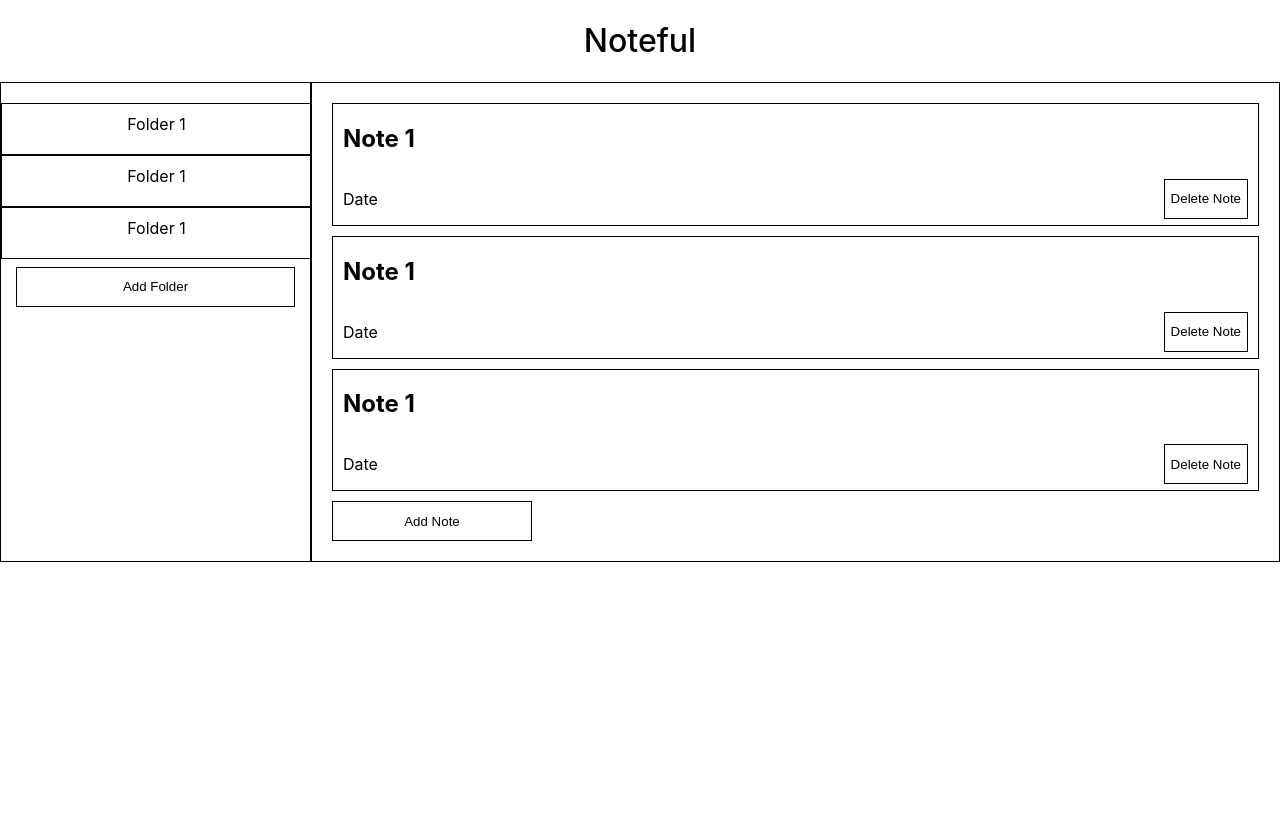
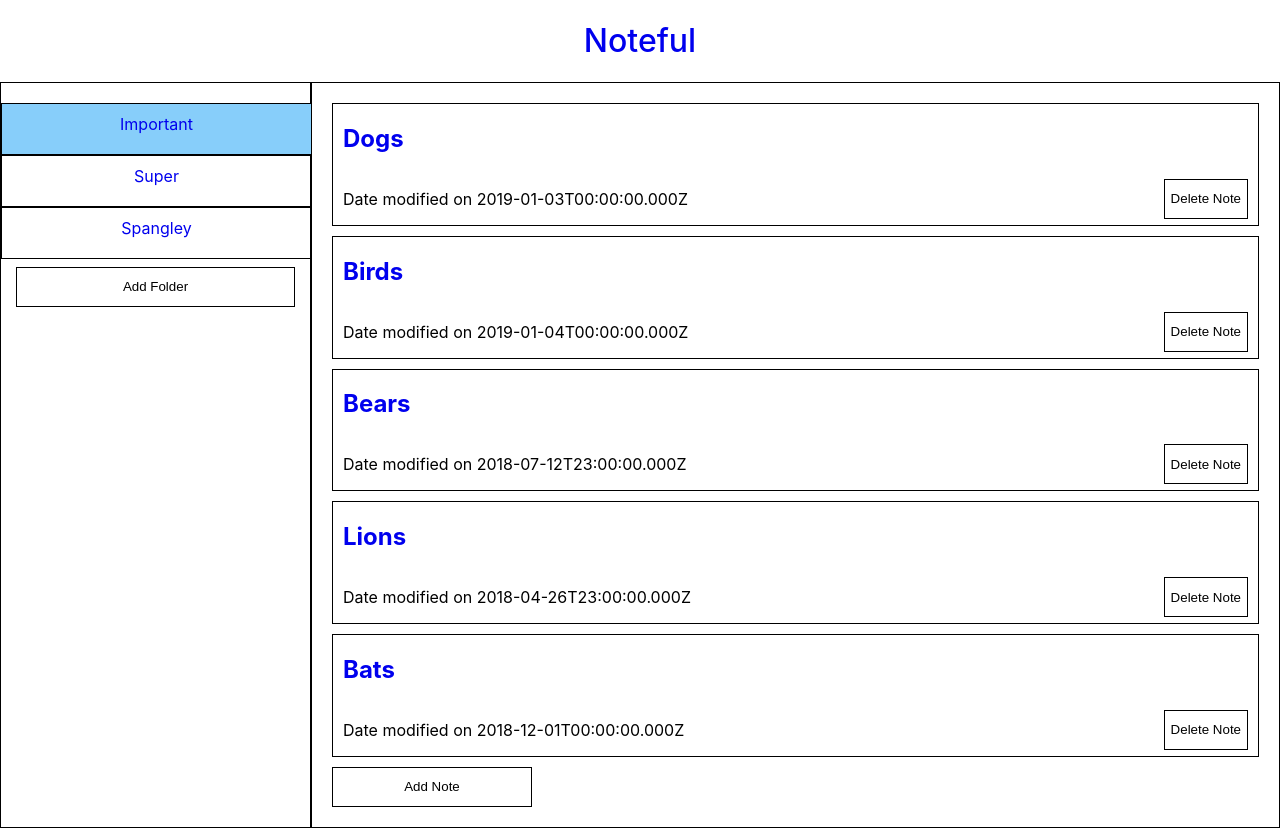
Before and after one commit to sPro1ly0/noteful, a React (Create React App) app: page /folder/b0715efe-ffaf-11e8-8eb2-f2801f1b9fd1 in a window 1280 px wide. Before the commit the page ends 800 px from the top, so only its background shows below. Built offline with nearby package versions, Linux system fonts and the light colour scheme.

Commit message:
Add routes for all pages and links

```diff
--- a/package.json
+++ b/package.json
@@ -8,6 +8,7 @@
     "@testing-library/user-event": "^7.2.1",
     "react": "^16.12.0",
     "react-dom": "^16.12.0",
+    "react-router-dom": "^5.1.2",
     "react-scripts": "3.3.0"
   },
   "scripts": {
--- a/src/App.css
+++ b/src/App.css
@@ -1,4 +1,21 @@
+h1 {
+    text-align: center;
+    font-weight: 500;
+}
+
 .main-section {
     display: flex;
     justify-content: space-around;
 }
+
+button:hover {
+    cursor: pointer;
+}
+
+a {
+    text-decoration: none;
+}
+
+a:hover {
+    color: orangered;
+}
--- a/src/App.js
+++ b/src/App.js
@@ -1,18 +1,96 @@
 import React, { Component } from 'react';
 import './App.css';
-import Header from './Header';
-import SideBar from './SideBar';
+import MainSidebar from './MainSideBar';
+import NoteSidebar from './NoteSideBar';
+import './SideBar.css';
 import MainNoteList from './MainNoteList';
+import NotePage from './NotePage';
+import Store from './Dummy-Store';
+import { Route, Link } from 'react-router-dom';
 
 class App extends Component {
 
+  constructor(props) {
+    super(props);
+    this.state = {
+      folders: Store.folders,
+      notes: Store.notes
+    }
+  }
+
+
   render() {
+    const findNoteInfo = (notes, noteId) => notes.find(note => note.id === noteId);
+    const findFolder = (folders, folderId) => folders.find(folder => folder.id === folderId)
     return (
       <div className='App'>
-        <Header />
+        <header>
+            <Link to='/'><h1>Noteful</h1></Link>
+        </header>
         <div className='main-section'>
-          <SideBar />
-          <MainNoteList />
+            <div className='side-navbar'>
+                <Route
+                  exact path='/'
+                  key={'/'}
+                  render={() => {
+                    return <MainSidebar folders={this.state.folders} />
+                  }}
+                />
+                <Route
+                  exact path='/folder/:folderId'
+                  key={'/folder/:folderId'}
+                  render={() => {
+                    return <MainSidebar folders={this.state.folders} />
+                  }}
+                />
+                <Route
+                  exact path='/note/:noteId'
+                  key={'/note/:noteId'}
+                  render={(routerProps) => {
+                      const {noteId} = routerProps.match.params;
+                      const note = findNoteInfo(this.state.notes, noteId);
+                      const folder = findFolder(this.state.folders, note.folderId);
+                      return <NoteSidebar {...routerProps} folder={folder}/>
+                  }}
+                />
+            </div>
+            <main>
+                <Route
+                  exact path='/'
+                  key={'/'}
+                  render={(props) => {
+                    return <MainNoteList {...props} notes={this.state.notes}/>
+                  }}/>
+                <Route
+                  exact path='/folder/:folderId'
+                  key={'/folder/:folderId'}
+                  render={(routerProps) => {
+                      const {folderId} = routerProps.match.params;
+                      const findNotesInFolder = (notes, folderId) => (
+                          folderId ?
+                          this.state.notes.filter(note => note.folderId === folderId)
+                          : notes
+                    )
+                    return (<MainNoteList
+                        {...routerProps}
+                        notes={findNotesInFolder(this.state.notes, folderId)} />
+                    );
+                  }}
+                />
+                <Route
+                  exact path='/note/:noteId'
+                  key={'/note/:noteId'}
+                  render={(routerProps) => {
+                      const {noteId} = routerProps.match.params;
+                      const findNoteInfo = (notes, noteId) =>
+                        this.state.notes.find(note => note.id === noteId);
+                      return <NotePage
+                          {...routerProps}
+                          note={findNoteInfo(this.state.notes, noteId)}/>
+
+                  }}
+                />
+            </main>
         </div>
       </div>
     );
--- a/src/Header.css
+++ /dev/null
@@ -1,4 +0,0 @@
-h1 {
-    text-align: center;
-    font-weight: 500;
-}
--- a/src/Header.js
+++ /dev/null
@@ -1,14 +0,0 @@
-import React, { Component } from 'react';
-import './Header.css';
-
-class Header extends Component {
-    render() {
-        return (
-            <header>
-                <h1>Noteful</h1>
-            </header>
-        )
-    }
-}
-
-export default Header;
--- a/src/MainNoteList.js
+++ b/src/MainNoteList.js
@@ -1,33 +1,23 @@
 import React, { Component } from 'react';
 import './MainNoteList.css';
+import { Link } from 'react-router-dom';
 
 class MainNoteList extends Component {
     render() {
+        const notesList = this.props.notes.map(note =>
+            <li key={note.id}>
+                <Link to={`/note/${note.id}`}><h2>{note.name}</h2></Link>
+                <div className='note-date-button'>
+                    <p>Date modified on {note.modified}</p>
+                    <button>Delete Note</button>
+                </div>
+            </li>
+        )
         return (
-            <main>
-                <li>
-                    <h2>Note 1</h2>
-                    <div className='note-date-button'>
-                        <p>Date</p>
-                        <button>Delete Note</button>
-                    </div>
-                </li>
-                <li>
-                    <h2>Note 1</h2>
-                    <div className='note-date-button'>
-                    <p>Date</p>
-                    <button>Delete Note</button>
-                    </div>
-                </li>
-                <li>
-                    <h2>Note 1</h2>
-                    <div className='note-date-button'>
-                    <p>Date</p>
-                    <button>Delete Note</button>
-                    </div>
-                </li>
+            <>
+                {notesList}
                 <button className='add-note-button'>Add Note</button>
-            </main>
+            </>
         )
     }
 }
--- /dev/null
+++ b/src/MainSideBar.js
@@ -0,0 +1,19 @@
+import React, { Component } from 'react';
+import { NavLink } from 'react-router-dom';
+
+class MainSideBar extends Component {
+    render() {
+        const folderList = this.props.folders.map((folder) =>
+            <NavLink to ={`/folder/${folder.id}`} className="folder" key={folder.id}>{folder.name}</NavLink>
+        );
+        console.log(folderList);
+        return (
+            <>
+                {folderList}
+                <button>Add Folder</button>
+            </>
+        )
+    }
+}
+
+export default MainSideBar;
--- /dev/null
+++ b/src/NotePage.js
@@ -0,0 +1,23 @@
+import React, { Component } from 'react';
+import './MainNoteList.css';
+
+class NotePage extends Component {
+    render() {
+        return (
+            <>
+                <li key={this.props.note.id}>
+                    <h2>{this.props.note.name}</h2>
+                    <div className='note-date-button'>
+                    <p>Date modified on {this.props.note.modified}</p>
+                        <button>Delete Note</button>
+                    </div>
+                </li>
+                <p>
+                    {this.props.note.content}
+                </p>
+            </>
+        )
+    }
+}
+
+export default NotePage;
--- /dev/null
+++ b/src/NoteSideBar.js
@@ -0,0 +1,14 @@
+import React, { Component } from 'react';
+
+class NoteSideBar extends Component {
+    render() {
+        return (
+            <>
+                <button type="button" onClick={() => this.props.history.goBack()}>Go back</button>
+                <h2>{this.props.folder.name}</h2>
+            </>
+        )
+    }
+}
+
+export default NoteSideBar;
--- a/src/SideBar.css
+++ b/src/SideBar.css
@@ -3,9 +3,11 @@
     border: 1px solid black;
     width: 25%;
     padding-top: 20px;
+    display: flex;
+    flex-direction: column;
 }
 
-.side-navbar > li {
+.folder {
     border: 1px solid black;
     width: 100%;
     height: 30px;
@@ -21,3 +23,7 @@
     margin: 8px 5%;
     height: 40px;
 }
+
+.active {
+    background-color: lightskyblue;
+}
--- a/src/SideBar.js
+++ b/src/SideBar.js
@@ -1,17 +1,8 @@
-import React, { Component } from 'react';
+import React from 'react';
 import './SideBar.css';
 
-class SideBar extends Component {
-    render() {
-        return (
-            <div className='side-navbar'>
-                <li>Folder 1</li>
-                <li>Folder 1</li>
-                <li>Folder 1</li>
-                <button>Add Folder</button>
-            </div>
-        )
-    }
+export default function SideBar({ className, ...props}) {
+    return (
+        <div className={['SideBar', className].join(' ')} {...props} />
+    );
 }
-
-export default SideBar;
--- a/src/index.js
+++ b/src/index.js
@@ -1,6 +1,11 @@
 import React from 'react';
 import ReactDOM from 'react-dom';
+import { BrowserRouter } from 'react-router-dom';
 import App from './App';
 import './index.css';
 
-ReactDOM.render(<App />, document.getElementById('root'));
+ReactDOM.render(
+    <BrowserRouter>
+        <App />
+    </BrowserRouter>,
+    document.getElementById('root'));
```
Also changed, not shown: 1 other file (tests, documents, lock files or other folders).
